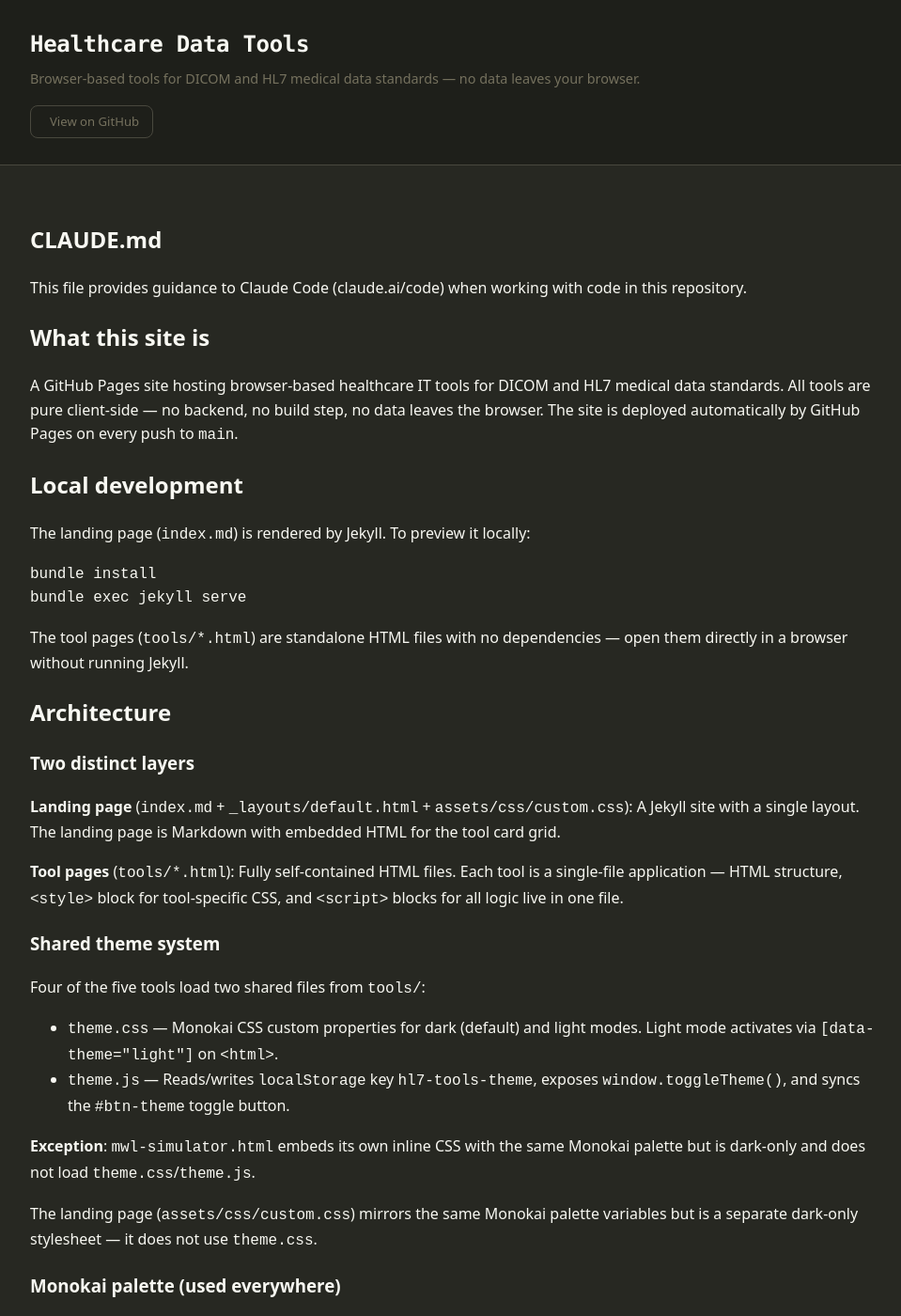
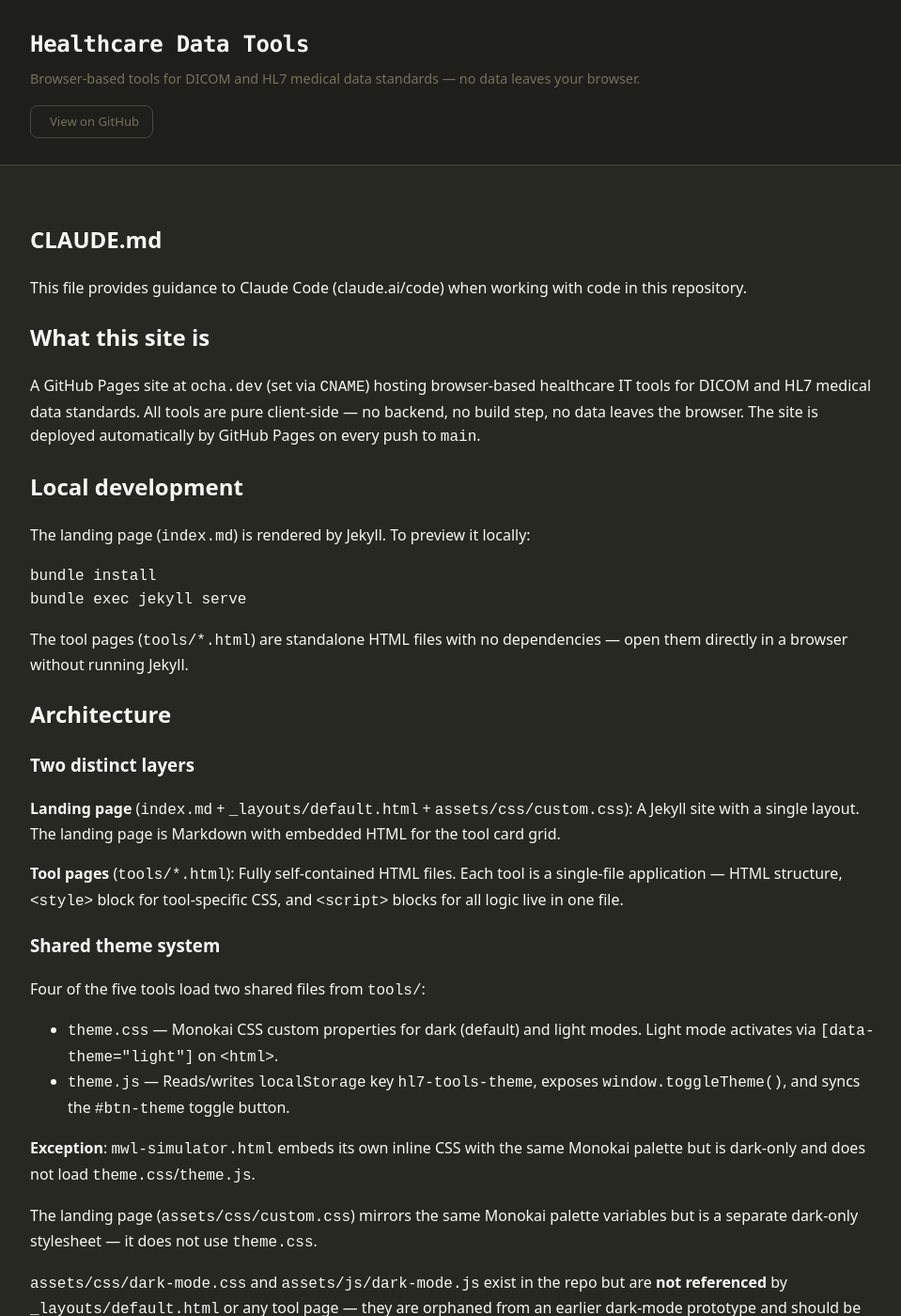
Before and after one commit to coffeemilktea/coffeemilktea.github.io, a Jekyll site: the page built from CLAUDE.md, in a window 1280 px wide and 1400 px high. Shown: the whole window at 94% size, without its empty margins (152-1111 px from the left). Built offline with Jekyll 4.4.1, drawn with Linux system fonts in a browser that asks for light colours; our own code applies the rules of GitHub Pages for plain Markdown files; some of the changed text lies outside the part shown.

Commit message:
Update CLAUDE.md: add custom domain and orphaned assets note
Documents ocha.dev custom domain (CNAME) and clarifies that
assets/css/dark-mode.css + assets/js/dark-mode.js are unused
legacy files not loaded by the layout.

Co-Authored-By: Claude Sonnet 4.6 <noreply@anthropic.com>
Claude-Session: https://claude.ai/code/session_01GhNEG3SgbQftvydh79rbDm

```diff
--- a/CLAUDE.md
+++ b/CLAUDE.md
@@ -4,7 +4,7 @@ This file provides guidance to Claude Code (claude.ai/code) when working with co
 
 ## What this site is
 
-A GitHub Pages site hosting browser-based healthcare IT tools for DICOM and HL7 medical data standards. All tools are pure client-side — no backend, no build step, no data leaves the browser. The site is deployed automatically by GitHub Pages on every push to `main`.
+A GitHub Pages site at `ocha.dev` (set via `CNAME`) hosting browser-based healthcare IT tools for DICOM and HL7 medical data standards. All tools are pure client-side — no backend, no build step, no data leaves the browser. The site is deployed automatically by GitHub Pages on every push to `main`.
 
 ## Local development
 
@@ -36,6 +36,8 @@ Four of the five tools load two shared files from `tools/`:
 
 The landing page (`assets/css/custom.css`) mirrors the same Monokai palette variables but is a separate dark-only stylesheet — it does not use `theme.css`.
 
+`assets/css/dark-mode.css` and `assets/js/dark-mode.js` exist in the repo but are **not referenced** by `_layouts/default.html` or any tool page — they are orphaned from an earlier dark-mode prototype and should be ignored.
+
 ### Monokai palette (used everywhere)
 
 | Variable | Dark value | Purpose |
```
